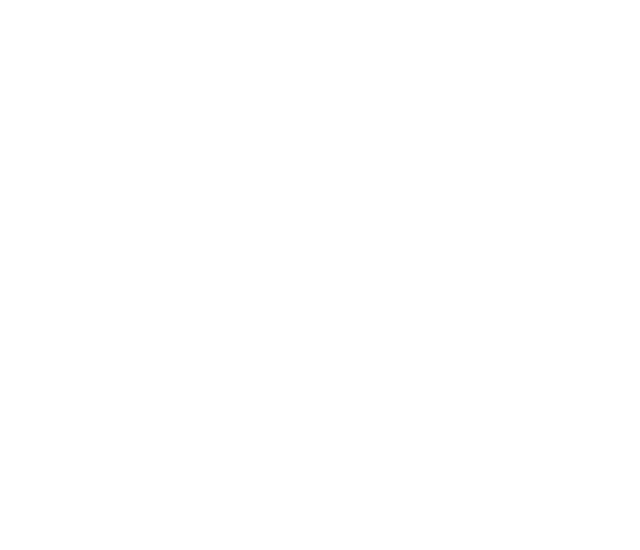
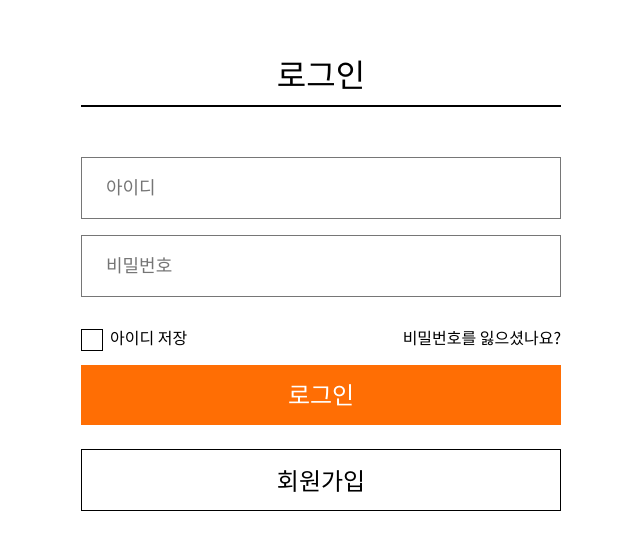
Before and after one commit to DSM-PICK/PICK2021-DESKTOP-CLIENT, a React (Create React App) app: page /login in a window 1280 px wide. Shown: the part 174-724 px from the top of the page, without its empty margins (319-959 px from the left). Built offline with nearby package versions, Linux system fonts and the light colour scheme.

Commit message:
⚡️ :: (#4) 로그인 컴포넌트 퍼블리슁

```diff
--- a/public/index.html
+++ b/public/index.html
@@ -3,6 +3,9 @@
   <head>
     <meta charset="utf-8" />
     <link rel="icon" href="%PUBLIC_URL%/favicon.ico" />
+    <link rel="preconnect" href="https://fonts.googleapis.com">
+    <link rel="preconnect" href="https://fonts.gstatic.com" crossorigin>
+    <link href="https://fonts.googleapis.com/css2?family=Noto+Sans+KR&display=swap" rel="stylesheet">
     <meta name="viewport" content="width=device-width, initial-scale=1" />
     <meta name="theme-color" content="#000000" />
     <meta
--- /dev/null
+++ b/src/Pages/Login/LoginPage.tsx
@@ -0,0 +1,8 @@
+import { FC } from "react";
+import Login from "../../components/Login/Login";
+
+const LoginPage:FC = (): JSX.Element => {
+    return <Login />
+}
+
+export default LoginPage;
--- /dev/null
+++ b/src/Pages/index.ts
@@ -0,0 +1 @@
+export { default as LoginPage } from "./Login/LoginPage";
--- /dev/null
+++ b/src/components/Login/Login.tsx
@@ -0,0 +1,32 @@
+import { FC } from "react";
+import * as S from "./styles";
+import { Link } from "react-router-dom";
+
+const Login: FC = (): JSX.Element => {
+  return (
+    <S.Container>
+      <S.LoginContainer>
+        <S.Title>로그인</S.Title>
+        <S.LoginForm>
+          <S.LoginInput placeholder={"아이디"} type="text" />
+          <S.PasswordInput placeholder={"비밀번호"} type="password" />
+          <S.UserHelpContainer>
+            <S.SavdIdCheckBox>
+              <S.Label htmlFor="checkbox">
+                <S.Input type="checkbox" id="checkbox" />
+                <S.Box />
+              </S.Label>
+              <label>아이디 저장</label>
+            </S.SavdIdCheckBox>
+            <S.ForgotPassword>비밀번호를 잃으셨나요?</S.ForgotPassword>
+          </S.UserHelpContainer>
+          <S.LoginSubmit type="submit" value="로그인" />
+        </S.LoginForm>
+        <S.Register to="/register">회원가입</S.Register>
+      </S.LoginContainer>
+      <S.LoginFail></S.LoginFail>
+    </S.Container>
+  );
+};
+
+export default Login;
--- /dev/null
+++ b/src/components/Login/styles.ts
@@ -0,0 +1,122 @@
+import styled from "@emotion/styled";
+import { Link } from "react-router-dom";
+
+export const Container = styled.div`
+  width: 100%;
+  height: 900px;
+  display: flex;
+  align-items: center;
+`;
+
+export const LoginContainer = styled.div`
+  width: 480px;
+  display: flex;
+  flex-direction: column;
+  margin: 0 auto;
+  text-align: center;
+`;
+
+export const Title = styled.div`
+  font-weight: 400;
+  font-size: 32px;
+  padding: 16px 0;
+  border-bottom: 2px solid #000000;
+`;
+
+export const LoginForm = styled.form`
+  display: inherit;
+  flex-direction: column;
+`;
+
+export const LoginInput = styled.input`
+  height: 60px;
+  border: 1px solid #767676;
+  margin: 50px 0 8px 0;
+  outline: none;
+  padding: 0 24px;
+  font-size: 18px;
+`;
+
+export const PasswordInput = styled.input`
+  height: 60px;
+  border: 1px solid #767676;
+  margin: 8px 0 32px 0;
+  outline: none;
+  padding: 0 24px;
+  font-size: 18px;
+`;
+
+export const UserHelpContainer = styled.div`
+  display: flex;
+  justify-content: space-between;
+  margin: auto 0;
+`;
+
+export const SavdIdCheckBox = styled.div`
+  display: flex;
+`;
+
+export const Label = styled.label`
+  width: 20px;
+  height: 20px;
+  position: relative;
+  margin-right: 9px;
+`;
+
+export const Box = styled.div`
+  width: 100%;
+  height: 100%;
+  background-color: #ffffff;
+  cursor: pointer;
+  border: 1px solid black;
+`;
+
+export const Input = styled.input`
+  width: 24px;
+  height: 24px;
+  display: none;
+  border-radius: 5px;
+  &:checked ~ div::after {
+    content: "";
+    color: black;
+    position: absolute;
+    left: 4px;
+    top: 4px;
+    width: 14px;
+    height: 14px;
+    background-color: #ff6e04;
+  }
+`;
+
+export const ForgotPassword = styled.div`
+  cursor: pointer;
+`;
+
+export const LoginSubmit = styled.input`
+  height: 60px;
+  background-color: #ff6e04;
+  color: white;
+  font-size: 24px;
+  font-weight: 100;
+  line-height: 60px;
+  align-items: center;
+  cursor: pointer;
+  margin: 16px 0 12px 0;
+  outline: none;
+  border: none;
+  text-decoration: none;
+`;
+
+export const Register = styled(Link)`
+  text-decoration: none;
+  height: 60px;
+  color: black;
+  border: 1px solid black;
+  font-size: 24px;
+  font-weight: 100;
+  line-height: 60px;
+  margin-top: 12px;
+  cursor: pointer;
+`;
+
+export const LoginFail = styled.div``;
--- a/src/router/MainRouter.tsx
+++ b/src/router/MainRouter.tsx
@@ -1,10 +1,12 @@
 import { FC } from "react";
 import { Switch, Route } from "react-router-dom";
+import { LoginPage } from "../Pages"
+
 const MainRouter:FC = (): JSX.Element => {
   return (
     <>
       <Switch>
-
+        <Route exact path="/login" component={LoginPage}/>
       </Switch>
     </>
   );
--- a/src/style/globalStyles.ts
+++ b/src/style/globalStyles.ts
@@ -87,7 +87,7 @@
     border: 0;
     font-size: 100%;
     font: inherit;
-    font-family: "Spoqa Han Sans Neo", "sans-serif";
+    font-family: 'Noto Sans KR', sans-serif;
     vertical-align: baseline;
     font-smooth: antialiased;
   }
@@ -108,7 +108,6 @@
   body {
     line-height: 1;
     margin: 0;
-    background-color: #1C1C1E;
   }
   ol,
   ul {
```
